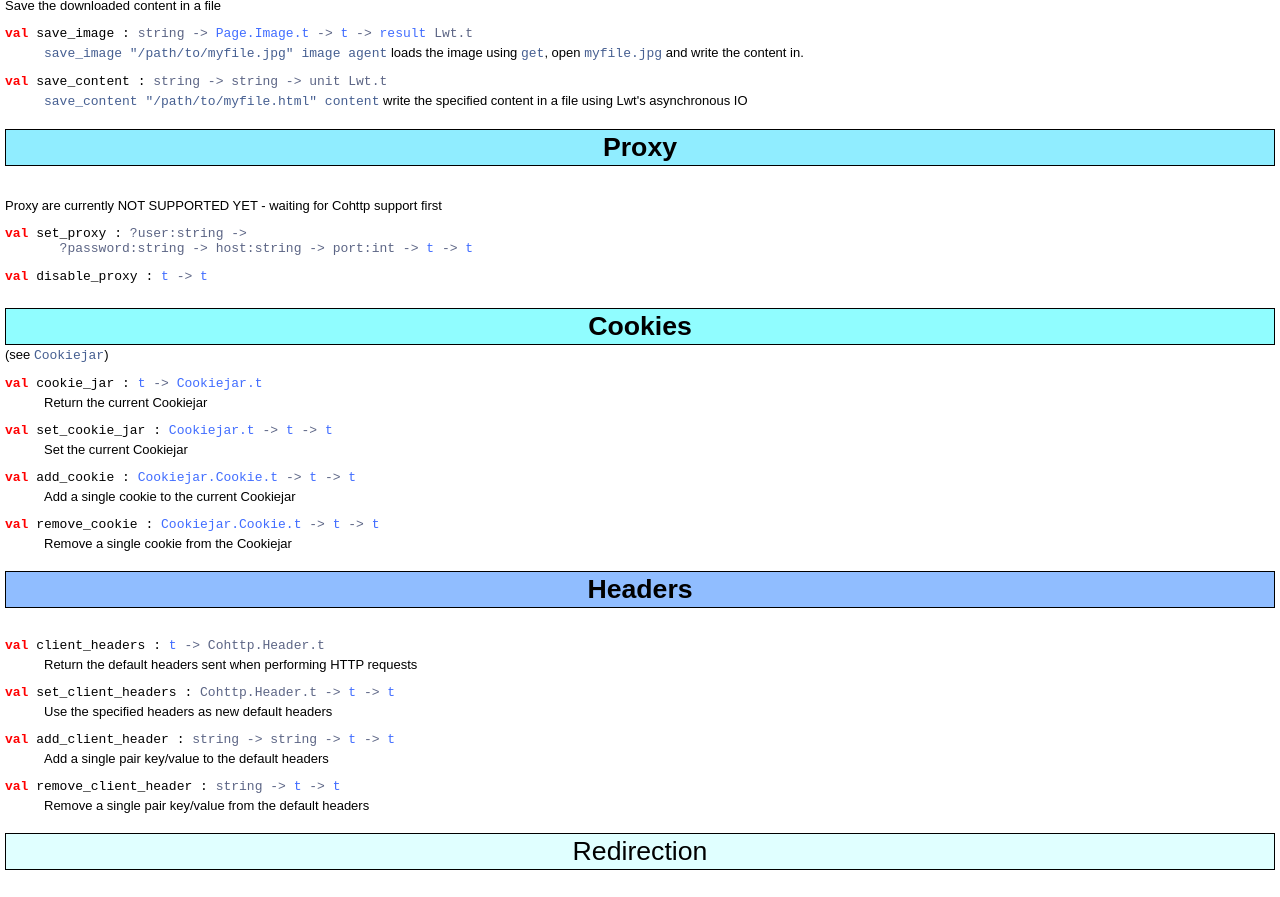
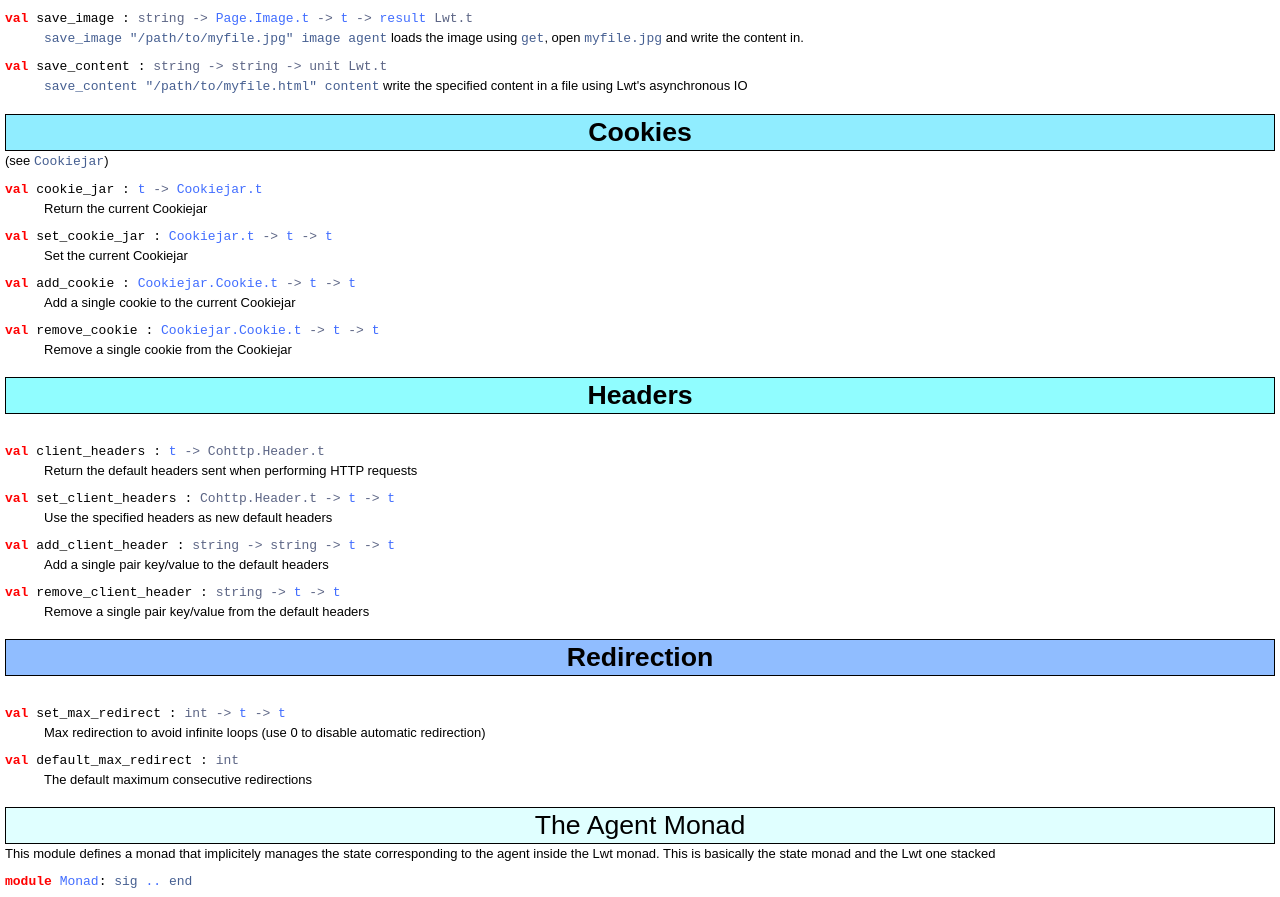
Before and after one commit to yannham/mechaml, a plain HTML site: page docs/Agent.html in a window 1280 px wide. Shown: the part 920-1817 px from the top of the page. Drawn offline with Linux system fonts and the light colour scheme.

Commit message:
Update README and doc, remove proxy-related code

```diff
--- a/docs/Agent.html
+++ b/docs/Agent.html
@@ -32,7 +32,6 @@ Scraping agent
 <li>Fetch and parse HTML pages</li>
 <li>Analyze, fill and submit HTML forms</li>
 <li>Manages cookies, headers and redirections</li>
-<li>Use a proxy (soon to be implemented)</li>
 </ul>
 
     It is build on top of Cohttp, Lwt and Lambdasoup.<br>
@@ -95,13 +94,7 @@ Save the downloaded content in a file<br>
     using Lwt's asynchronous IO<br>
 </div>
 <br>
-<h4 id="4_Proxy">Proxy</h4><br>
-<br>
-Proxy are currently NOT SUPPORTED YET  - waiting for Cohttp support first<br>
-
-<pre><span id="VALset_proxy"><span class="keyword">val</span> set_proxy</span> : <code class="type">?user:string -><br>       ?password:string -> host:string -> port:int -> <a href="Agent.html#TYPEt">t</a> -> <a href="Agent.html#TYPEt">t</a></code></pre>
-<pre><span id="VALdisable_proxy"><span class="keyword">val</span> disable_proxy</span> : <code class="type"><a href="Agent.html#TYPEt">t</a> -> <a href="Agent.html#TYPEt">t</a></code></pre><br>
-<h5 id="5_Cookies">Cookies</h5> (see <a href="Cookiejar.html"><code class="code">Cookiejar</code></a>)<br>
+<h4 id="4_Cookies">Cookies</h4> (see <a href="Cookiejar.html"><code class="code">Cookiejar</code></a>)<br>
 
 <pre><span id="VALcookie_jar"><span class="keyword">val</span> cookie_jar</span> : <code class="type"><a href="Agent.html#TYPEt">t</a> -> <a href="Cookiejar.html#TYPEt">Cookiejar.t</a></code></pre><div class="info ">
 Return the current Cookiejar<br>
@@ -119,7 +112,7 @@ Add a single cookie to the current Cookiejar<br>
 Remove a single cookie from the Cookiejar<br>
 </div>
 <br>
-<h6 id="6_Headers">Headers</h6><br>
+<h5 id="5_Headers">Headers</h5><br>
 
 <pre><span id="VALclient_headers"><span class="keyword">val</span> client_headers</span> : <code class="type"><a href="Agent.html#TYPEt">t</a> -> Cohttp.Header.t</code></pre><div class="info ">
 Return the default headers sent when performing HTTP requests<br>
@@ -137,7 +130,7 @@ Add a single pair key/value to the default headers<br>
 Remove a single pair key/value from the default headers<br>
 </div>
 <br>
-<div class="h7" id="7_Redirection">Redirection</div><br>
+<h6 id="6_Redirection">Redirection</h6><br>
 
 <pre><span id="VALset_max_redirect"><span class="keyword">val</span> set_max_redirect</span> : <code class="type">int -> <a href="Agent.html#TYPEt">t</a> -> <a href="Agent.html#TYPEt">t</a></code></pre><div class="info ">
 Max redirection to avoid infinite loops (use 0 to disable automatic
@@ -148,7 +141,7 @@ Max redirection to avoid infinite loops (use 0 to disable automatic
 The default maximum consecutive redirections<br>
 </div>
 <br>
-<div class="h8" id="8_TheAgentMonad">The Agent Monad</div>
+<div class="h7" id="7_TheAgentMonad">The Agent Monad</div>
     This module defines a monad that implicitely manages the state corresponding to the agent
     inside the Lwt monad. This is basically the state monad and the Lwt one stacked<br>
 
```
Also changed, not shown: docs/index_values.html (+0 -4 lines), docs/type_Agent.html (+0 -4 lines), 4 other files.
